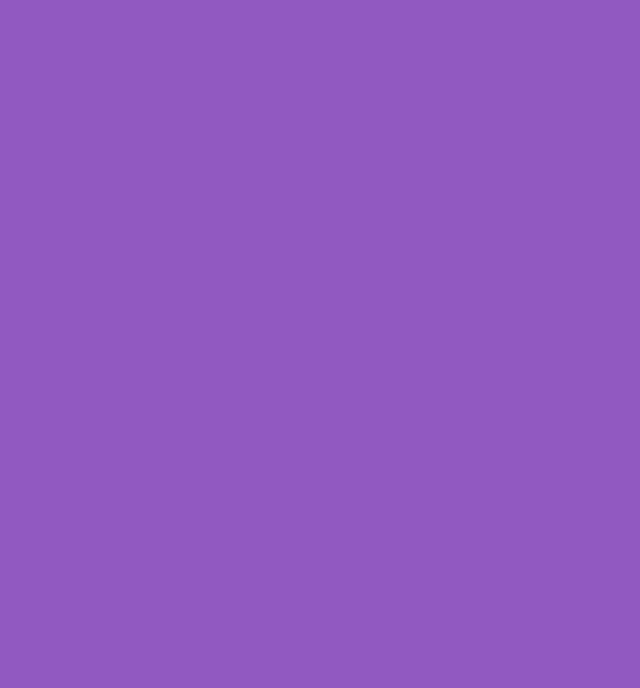
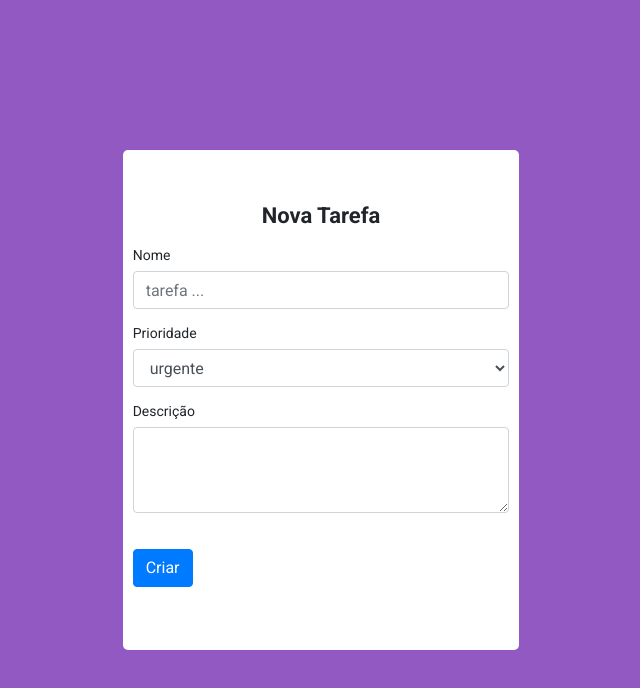
Before and after one commit to Natan10/todo-list-front, a React (Create React App) app: page /newtask in a window 1280 px wide. Shown: the top 688 px of the page, without its empty margins (319-959 px from the left). Built offline with nearby package versions, Linux system fonts and the light colour scheme.

Commit message:
login e pagina de criaçao de task ok

```diff
--- a/src/global.css
+++ b/src/global.css
@@ -12,6 +12,4 @@ body{
   font:400 14px Roboto, sans-serif;
   background: #9159c1;
   -webkit-font-smoothing:antialiased;
-
-
 }
--- a/src/pages/Login/index.js
+++ b/src/pages/Login/index.js
@@ -1,18 +1,42 @@
 import React, { useState } from 'react';
 import {Form,Button,Container,Row,Col} from 'react-bootstrap';
+import { useHistory } from 'react-router-dom';
+
+import api from '../../services/api';
 
 import './style.css';
 import logo from '../../assets/logo.png';
 
 function Login(){
 
+  const history = useHistory();
+
   const [email,setEmail] = useState('');
-  const [password,setPassword] = useState('');
+  const [token,setToken] = useState('');
 
-  function handleSubmit(e){
+  async function handleSubmit(e){
     e.preventDefault();
+    const data = {
+      email,
+      token
+    }
 
-    alert(`email: ${email} senha:${password}`)
+    try{
+      const response = await api.get('/session',{
+        headers: {
+          'X-User-Email':data.email,
+          'X-User-Token':data.token,
+        }
+      });
+
+      if(response.data.login == 'ok') {
+        localStorage.setItem('X-User-Email',data.email);
+        localStorage.setItem('X-User-Token',data.token);
+        history.push('/task');
+      }
+    }catch(e){
+      alert('Erro ao logar!')
+    }
   }
 
 
@@ -29,8 +53,8 @@ function Login(){
               </Form.Group>
 
               <Form.Group controlId="formBasicPassword">
-                <Form.Label>Senha</Form.Label>
-                <Form.Control type="password" placeholder="Password" onChange={(e)=> setPassword(e.target.value) } />
+                <Form.Label>Token</Form.Label>
+                <Form.Control type="password" placeholder="Password" onChange={(e)=> setToken(e.target.value) } />
               </Form.Group>
               <Button variant="success" size="md" block type="submit">
                 Entrar
--- /dev/null
+++ b/src/pages/NewTask/index.js
@@ -0,0 +1,78 @@
+import React,{useState} from 'react';
+import {Container,Row,Col,Form,Button} from 'react-bootstrap';
+
+import { useHistory } from 'react-router-dom';
+import api from '../../services/api';
+
+import './style.css';
+
+
+export default function NewTask(){
+
+  const history = useHistory();
+
+  const [name,setName] = useState('');
+  const [priority,setPriority] = useState('');
+  const [description,setDescription] = useState('');
+  const [status,setStatus] = useState(false);
+
+  async function handleCreate(e){
+    e.preventDefault();
+
+    const data = {
+      name,
+      priority,
+      description,
+      status
+    }
+
+    try {
+      const response = await api.post('/tasks',data,{
+        headers:{
+          'X-User-Email': localStorage.getItem('X-User-Email'),
+          'X-User-Token': localStorage.getItem('X-User-Token'),
+        }
+      });
+
+      history.push('/task');
+    } catch (error) {
+      alert('Erro ao criar task.');
+    }
+
+  }
+
+
+  return(
+    <Container fluid>
+      <Row className="justify-content-md-center">
+        <Col sm={4} className="coluna-task">
+          <div className="form-task">
+            <h1>Nova Tarefa</h1>
+            <Form onSubmit={handleCreate}>
+              <Form.Group controlId="form__name">
+                <Form.Label>Nome</Form.Label>
+                <Form.Control type="name" placeholder="tarefa ..." onChange={(e) => setName(e.target.value) } />
+              </Form.Group>
+              <Form.Group controlId="form__priority">
+                <Form.Label>Prioridade</Form.Label>
+                <Form.Control as="select" onChange={(e)=> setPriority(e.target.value)}>
+                  <option value="urgente">urgente</option>
+                  <option value="moderado">moderado</option>
+                  <option value="relaxado">relaxado</option>
+                </Form.Control>
+              </Form.Group>
+              <Form.Group controlId="form__descript">
+                <Form.Label>Descrição</Form.Label>
+                <Form.Control as="textarea" rows="3" onChange={ (e)=> setDescription(e.target.value) } />
+              </Form.Group>
+              <Button variant="primary" type="submit">
+                Criar
+              </Button>
+            </Form>
+          </div>
+        </Col>
+      </Row>
+    </Container>
+  );
+
+}
--- /dev/null
+++ b/src/pages/NewTask/style.css
@@ -0,0 +1,41 @@
+.coluna-task{
+  width: 100%;
+  max-width: 1120px;
+  height: 100vh;
+  margin: 0 auto;
+
+  display: flex;
+  align-items: center;
+  justify-content: center;
+
+
+}
+
+
+.coluna-task .form-task {
+  width: 100%;
+  height: 500px;
+  background: #fff;
+  border-radius: 5px;
+
+  display: flex;
+  flex-direction: column;
+  align-items: center;
+  justify-content: center;
+}
+
+.coluna-task .form-task form{
+  width: 100%;
+  padding: 10px;
+}
+
+
+.coluna-task .form-task h1{
+  font-size: 22px;
+  font-weight: 700;
+
+}
+
+.coluna-task .form-task button{
+  margin-top: 20px;
+}
--- a/src/pages/Task/index.js
+++ b/src/pages/Task/index.js
@@ -1,4 +1,5 @@
 import React from 'react';
+import {Link} from 'react-router-dom';
 import {Navbar , Button} from 'react-bootstrap';
 import { FiPlus } from 'react-icons/fi';
 
@@ -7,27 +8,30 @@ import './style.css'
 import CardTask from '../../components/CardTask';
 
 function Task(){
+
+  const userEmail = localStorage.getItem('X-User-Email');
+
   return(
     <>
-     <Navbar variant="light" bg="light">
-        <Navbar.Brand href="#home">Navbar with text</Navbar.Brand>
+     <Navbar fixed="top" variant="light" bg="light">
+        <Navbar.Brand href="#home">Tasks</Navbar.Brand>
         <Navbar.Toggle />
         <Navbar.Collapse className="justify-content-end">
           <Navbar.Text>
-            Signed in as: <a href="#login">Mark Otto</a>
+            logado como: <a href="#login">{userEmail}</a>
           </Navbar.Text>
         </Navbar.Collapse>
       </Navbar>
 
       <div className="teste">
         <h1>Suas Tarefas</h1>
-        <Button variant="dark">
-        <FiPlus size={15} /> Criar Tarefa
-        </Button>
+        <Link className='button' to='/newtask'>
+          <FiPlus size={15} /> Criar Tarefa
+        </Link>
         <CardTask/>
         <CardTask/>
         <CardTask/>
-        <CardTask/>
+
       </div>
     </>
   );
--- a/src/pages/Task/style.css
+++ b/src/pages/Task/style.css
@@ -1,8 +1,8 @@
 div.teste{
   width: 100%;
   max-width: 1120px;
-  height: 100vh;
-  margin: 0 auto;
+  padding: 10px 0 10px 0;
+  margin: 32px auto;
 
   display: flex;
   flex-direction: column;
@@ -17,6 +17,19 @@ div.teste h1{
   margin: 20px 0 10px 0;
 }
 
-div.teste button{
+div.teste .button{
+  height: 60px;
+  width: 150px;
+  border-radius: 4px;
+  border:1px solid #dcdce6;
+  background:#dcdce6;
+  margin-left: 16px;
   margin-bottom: 10px;
+  font-size: 16px;
+  font-weight: bold;
+  text-decoration: none;
+
+  display: flex;
+  justify-content: center;
+  align-items: center;
 }
--- a/src/routes.js
+++ b/src/routes.js
@@ -3,7 +3,7 @@ import { BrowserRouter,Route,Switch } from 'react-router-dom';
 
 import Login from './pages/Login';
 import Task from './pages/Task';
-
+import NewTask from './pages/NewTask';
 
 export default function Routes(){
   return(
@@ -11,6 +11,7 @@ export default function Routes(){
       <Switch>
         <Route  path='/' exact component={Login}  />
         <Route  path='/task' component={Task}  />
+        <Route  path='/newtask'  component={NewTask} />
       </Switch>
     </BrowserRouter>
   );
--- /dev/null
+++ b/src/services/api.js
@@ -0,0 +1,7 @@
+import axios from 'axios';
+
+const api = axios.create({
+  baseURL: 'http://localhost:3000/api/v1'
+});
+
+export default api;
```
